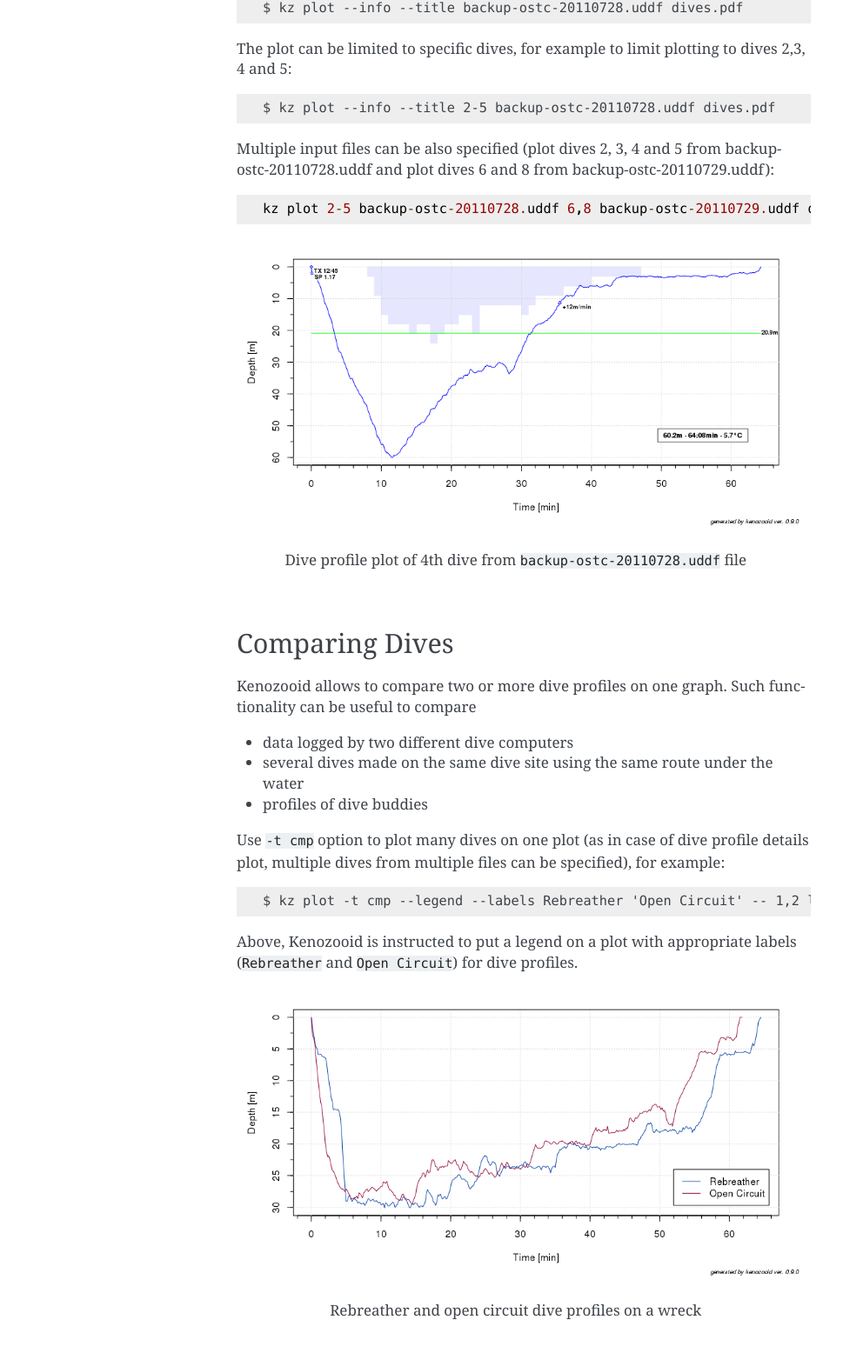
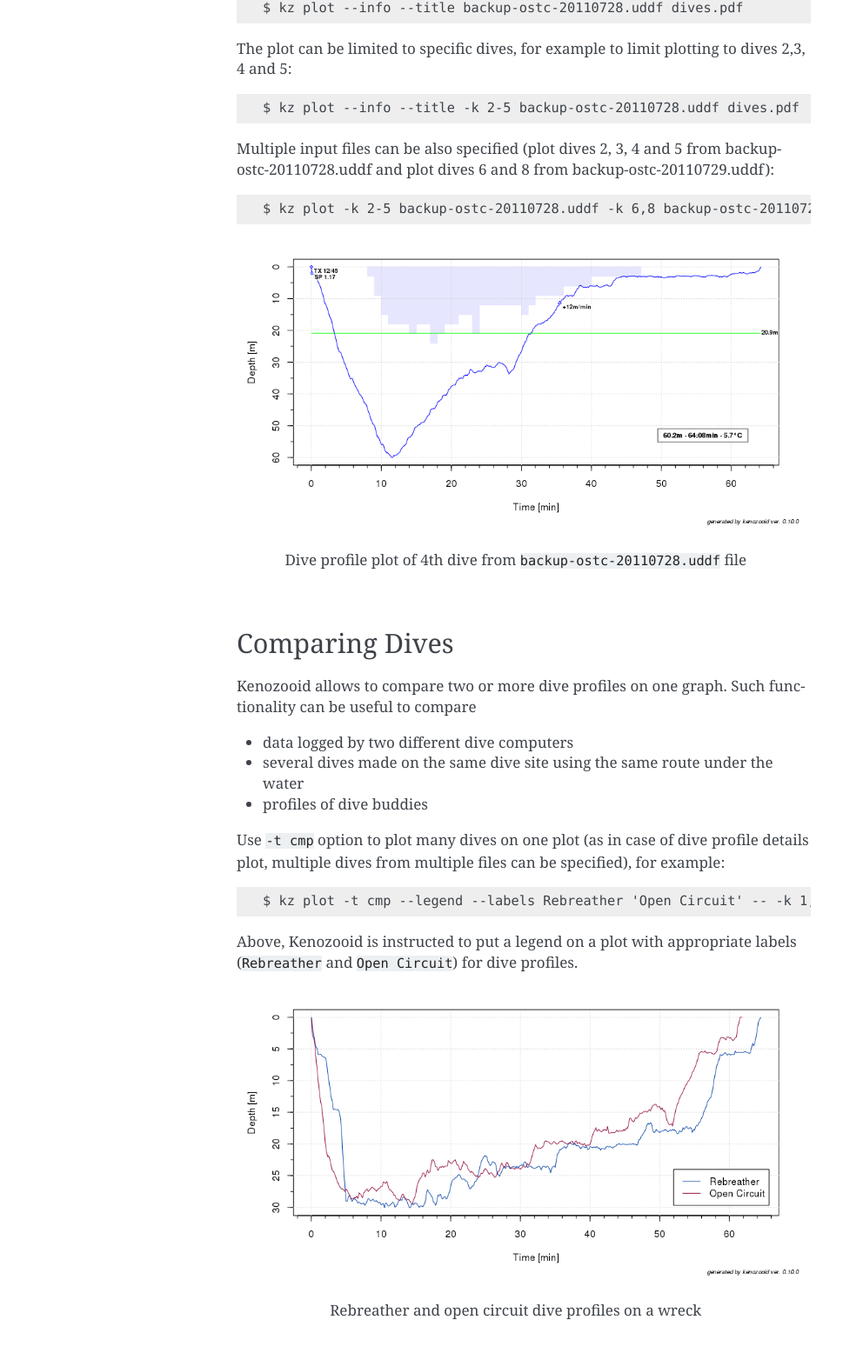
Before and after one commit to gitGNU/gnu_kenozooid, a Sphinx documentation site: the page built from doc/user/plot.rst, in a window 1280 px wide. Shown: the part 760-2316 px from the top of the page at 87% size, without its empty margins (148-1140 px from the left). Built offline with Sphinx 7.4.7, drawn with Linux system fonts in a browser that asks for light colours.

Commit message:
- updated documentation command examples to use '-k' option - updated documentation plots

```diff
--- a/doc/user/analysis.rst
+++ b/doc/user/analysis.rst
@@ -9,7 +9,7 @@
 Several data anlysis scripts are provided by Kenozooid (see
 :ref:`user-analysis-scripts`). For example, to calculate RMV::
 
-    $ kz analyze rmv.R -a examples/rmv.csv 15 -- 19 dumps/ostc-dump-18.uddf
+    $ kz analyze rmv.R -a examples/rmv.csv 15 -- -k 19 dumps/ostc-dump-18.uddf
 
       time avg_depth avg_rmv
     1    4       5.5    48.4
@@ -59,7 +59,7 @@
 
 Then execute ``rmv.R`` script for 15l tank::
 
-    $ kz analyze rmv.R -a dive-19-rmv.csv 15 -- 19 dumps/ostc-dump-18.uddf
+    $ kz analyze rmv.R -a dive-19-rmv.csv 15 -- -k 19 dumps/ostc-dump-18.uddf
 
       time avg_depth avg_rmv
     1    4       5.5    48.4
--- a/doc/user/plot.rst
+++ b/doc/user/plot.rst
@@ -36,13 +36,13 @@
 The plot can be limited to specific dives, for example to limit plotting to
 dives 2,3, 4 and 5::
 
-   $ kz plot --info --title 2-5 backup-ostc-20110728.uddf dives.pdf
+   $ kz plot --info --title -k 2-5 backup-ostc-20110728.uddf dives.pdf
 
 Multiple input files can be also specified (plot dives 2, 3, 4 and 5 from
 backup-ostc-20110728.uddf and plot dives 6 and 8 from
 backup-ostc-20110729.uddf)::
 
-   kz plot 2-5 backup-ostc-20110728.uddf 6,8 backup-ostc-20110729.uddf dives.pdf
+   $ kz plot -k 2-5 backup-ostc-20110728.uddf -k 6,8 backup-ostc-20110729.uddf dives.pdf
 
 .. figure:: /user/dive-2011-06-26.*
    :align: center
@@ -65,7 +65,7 @@
 profile details plot, multiple dives from multiple files can be specified),
 for example::
 
-    $ kz plot -t cmp --legend --labels Rebreather 'Open Circuit' -- 1,2 logbook.uddf divemode-compare.pdf
+    $ kz plot -t cmp --legend --labels Rebreather 'Open Circuit' -- -k 1,2 logbook.uddf divemode-compare.pdf
 
 Above, Kenozooid is instructed to put a legend on a plot with appropriate
 labels (``Rebreather`` and ``Open Circuit``) for dive profiles.
--- a/doc/user/qt.rst
+++ b/doc/user/qt.rst
@@ -40,7 +40,7 @@
 
 Plot dive profiles of dives 2, 3, 4 and 5::
 
-   kz plot --info 2-5 backup-ostc-20110728.uddf dives.pdf
+   kz plot --info -k 2-5 backup-ostc-20110728.uddf dives.pdf
 
 .. figure:: /user/dive-2011-06-26.*
    :align: center
--- a/doc/user/simulation.rst
+++ b/doc/user/simulation.rst
@@ -34,7 +34,7 @@
 
 To replay first dive from a backup file::
 
-    kz sim replay ostc /dev/ttyUSB0 1 backup-ostc-20090214.uddf
+    kz sim replay ostc /dev/ttyUSB0 -k 1 backup-ostc-20090214.uddf
 
 Dive Plan Simulation
 ^^^^^^^^^^^^^^^^^^^^
```
Also changed, not shown: doc/user/dive-2011-06-26.png, doc/user/divemode-compare.png, 2 other files.
